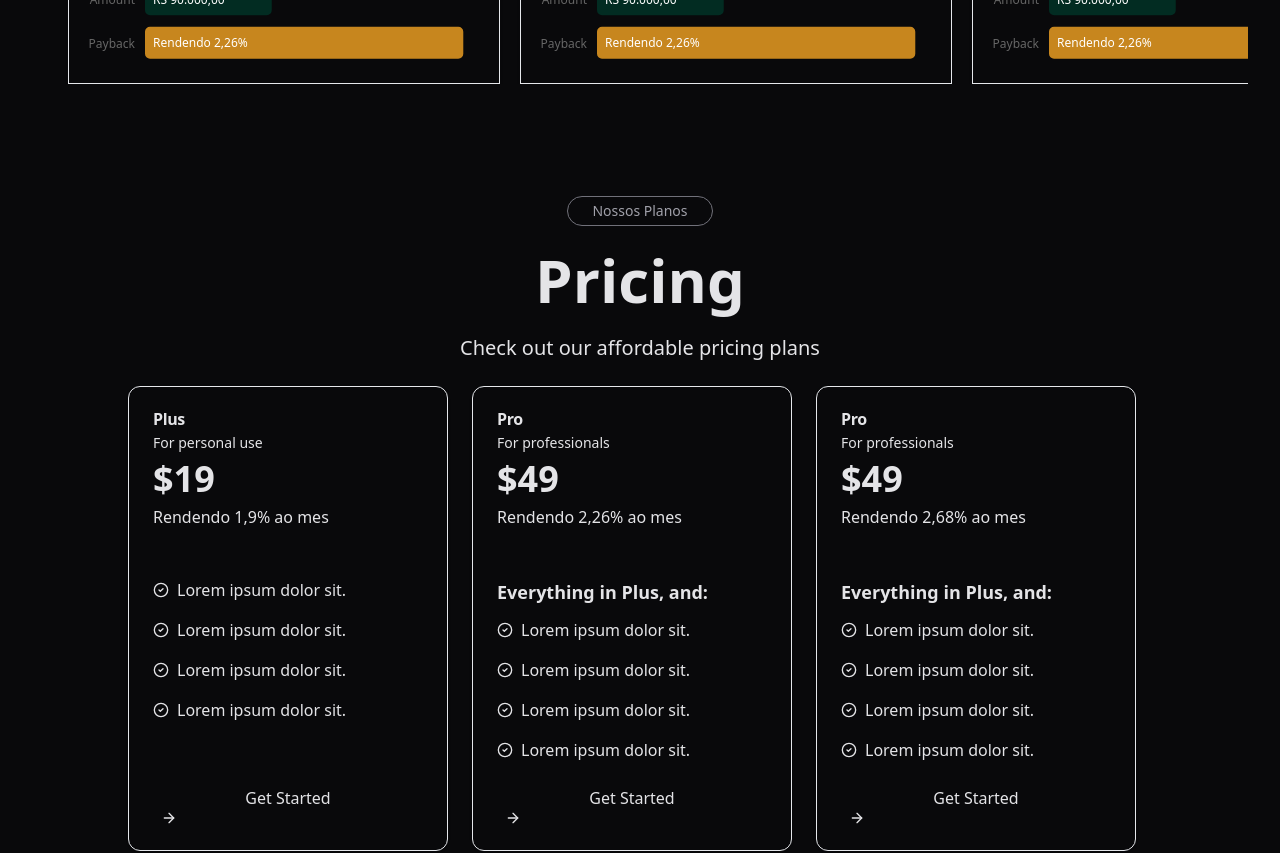
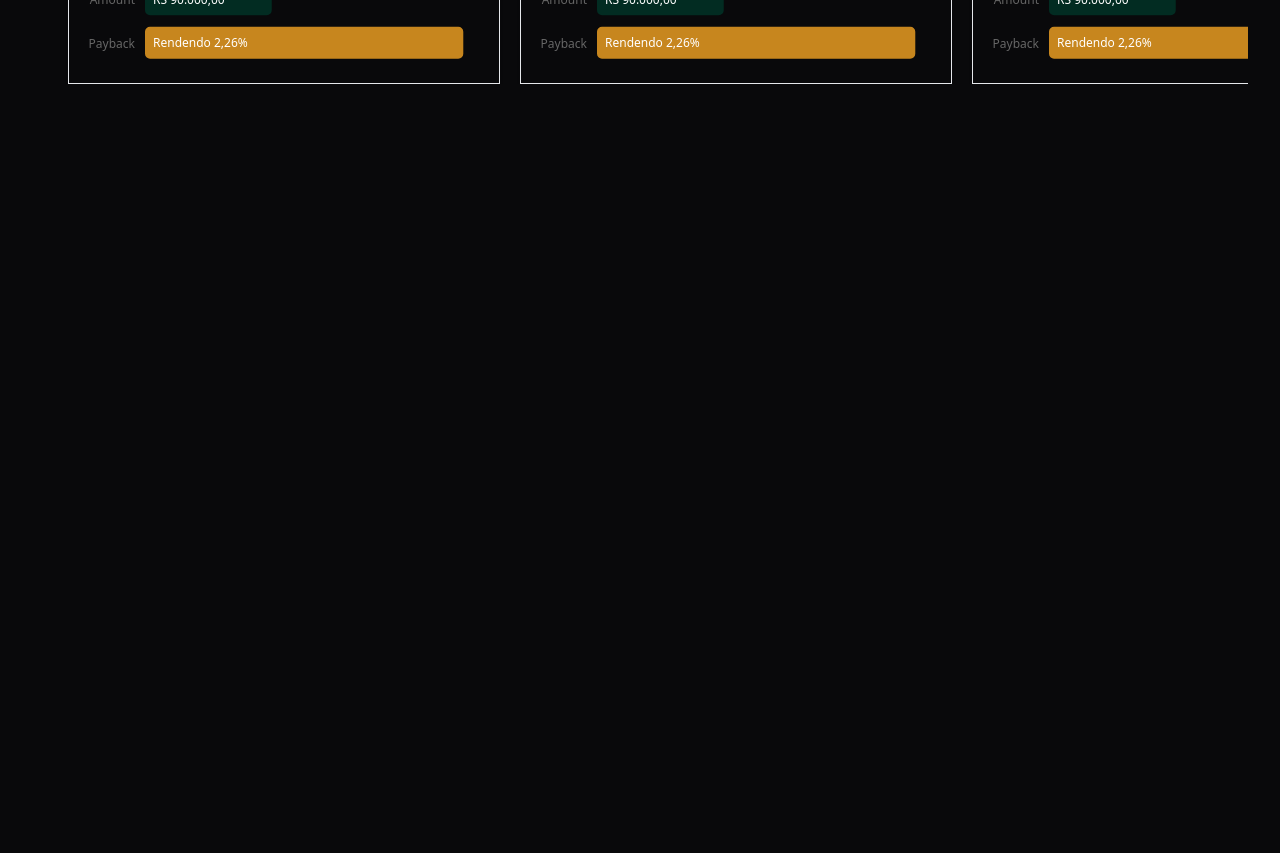
Before and after one commit to leosantanadev/gesolar-invest, a Next.js app: page / in a window 1280 px wide. Shown: the part 4220-5073 px from the top of the page. After the commit the page ends 4352 px from the top, so only its background shows below. Built offline with nearby package versions, Linux system fonts and the light colour scheme.

Commit message:
cases section

```diff
--- a/src/app/page.tsx
+++ b/src/app/page.tsx
@@ -20,7 +20,7 @@ export default function Home() {
       <StatsSection />
       <HowWeWorkSection />
       <CasesSection />
-      <PrincingSection />
+      {/* <PrincingSection /> */}
       {/* <FAQSection /> */}
 
       <div className="fixed inset-x-0 bottom-0 flex items-center justify-center m-4">
```
